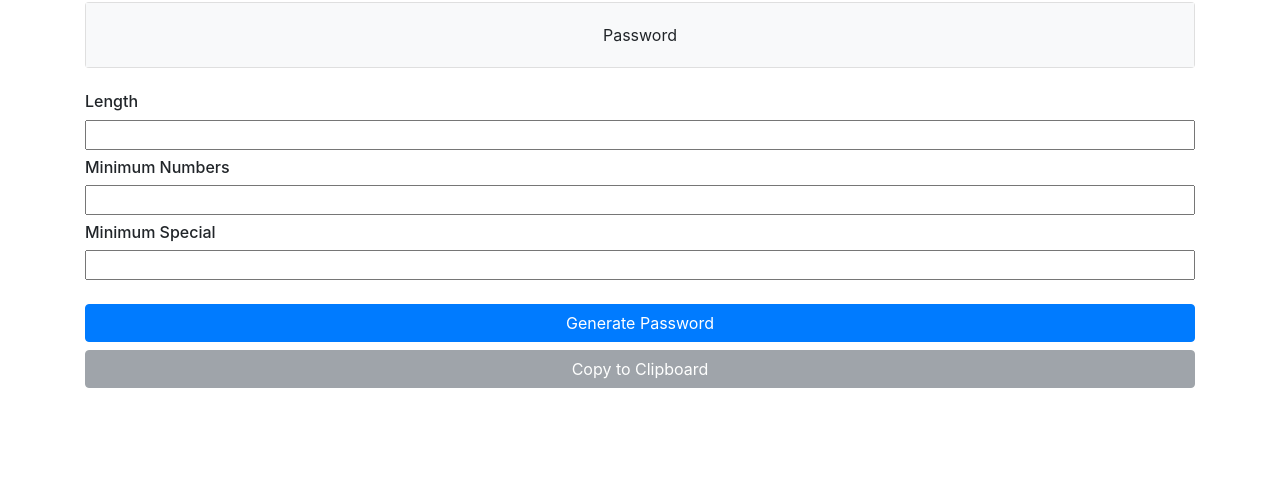
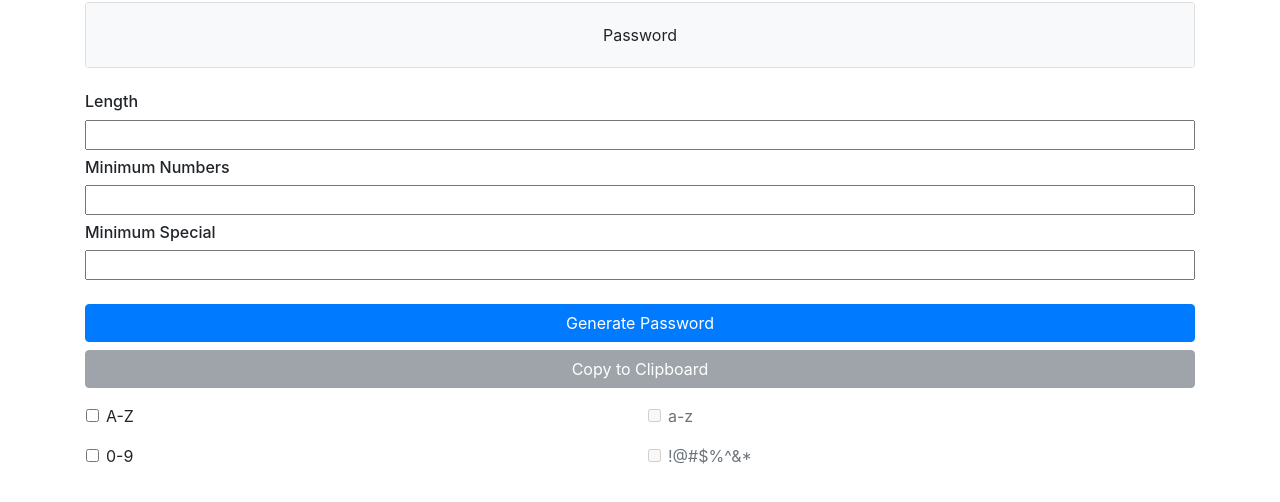
Before and after one commit to saltamay/UofT_BootCamp_BitGuard, a plain HTML site: page index.html in a window 1280 px wide. Shown: the part 184-686 px from the top of the page. Drawn offline with nearby package versions, Linux system fonts and the light colour scheme.

Commit message:
Adding the password options

```diff
--- a/index.html
+++ b/index.html
@@ -77,7 +77,36 @@
             <button type="button" class="btn btn-block btn-secondary" disabled>Copy to Clipboard</button>
           </div>
         </div>
+        <div class="row form-check-options mt-3 pl-3">
+          <div class="form-check col-6">
+            <input class="form-check-input" type="checkbox" value="" id="defaultCheck1">
+            <label class="form-check-label" for="defaultCheck1">
+              A-Z
+            </label>
+          </div>
+          <div class="form-check col-6">
+            <input class="form-check-input" type="checkbox" value="" id="defaultCheck2" disabled>
+            <label class="form-check-label" for="defaultCheck2">
+              a-z
+            </label>
+          </div>
+        </div>
+        <div class="row form-check-options mt-3 pl-3">
+          <div class="form-check col-6">
+            <input class="form-check-input" type="checkbox" value="" id="defaultCheck1">
+            <label class="form-check-label" for="defaultCheck1">
+              0-9
+            </label>
+          </div>
+          <div class="form-check col-6">
+            <input class="form-check-input" type="checkbox" value="" id="defaultCheck2" disabled>
+            <label class="form-check-label" for="defaultCheck2">
+              !@#$%^&*
+            </label>
+          </div>
+        </div>
       </div>
+
     </section>
   </main>
 
```
